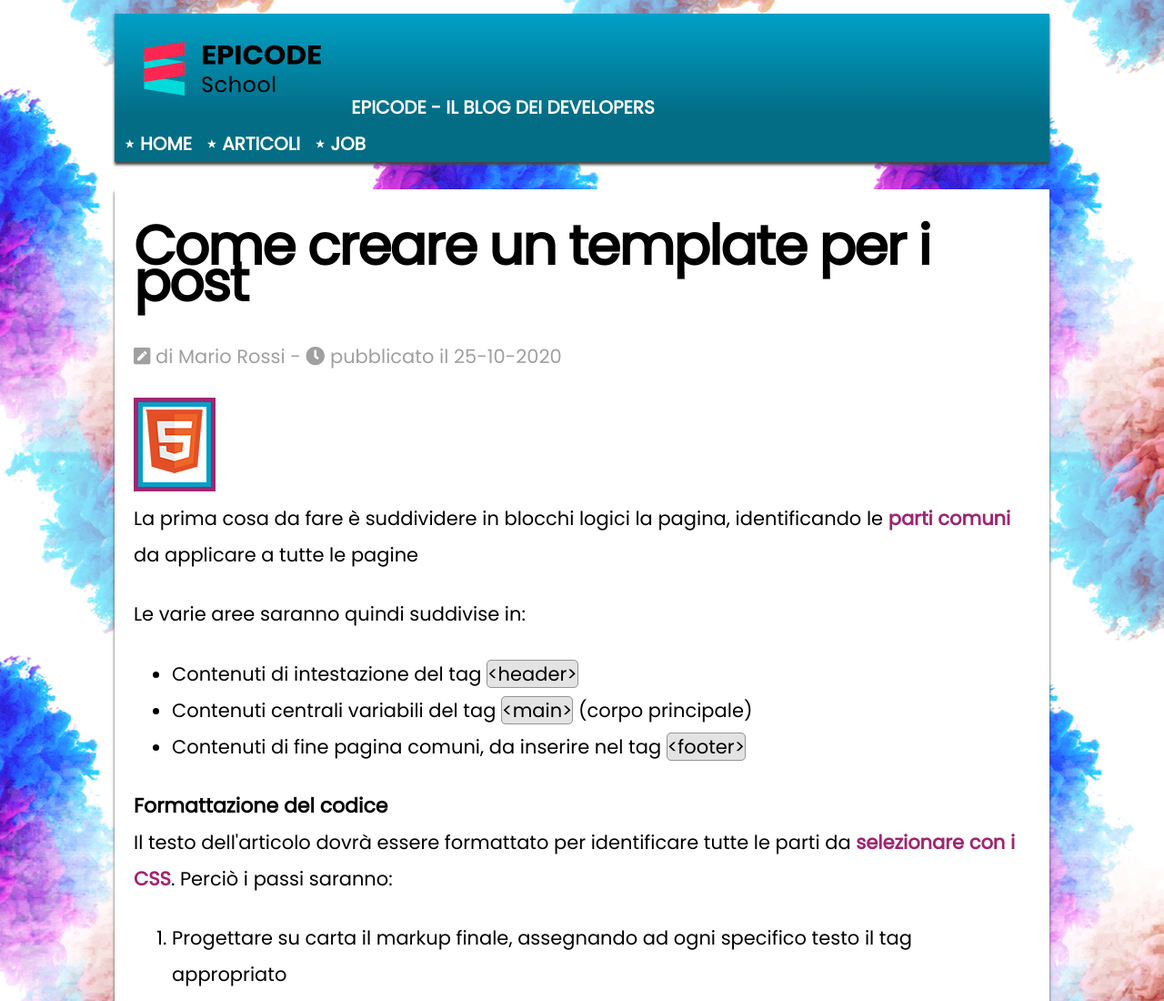
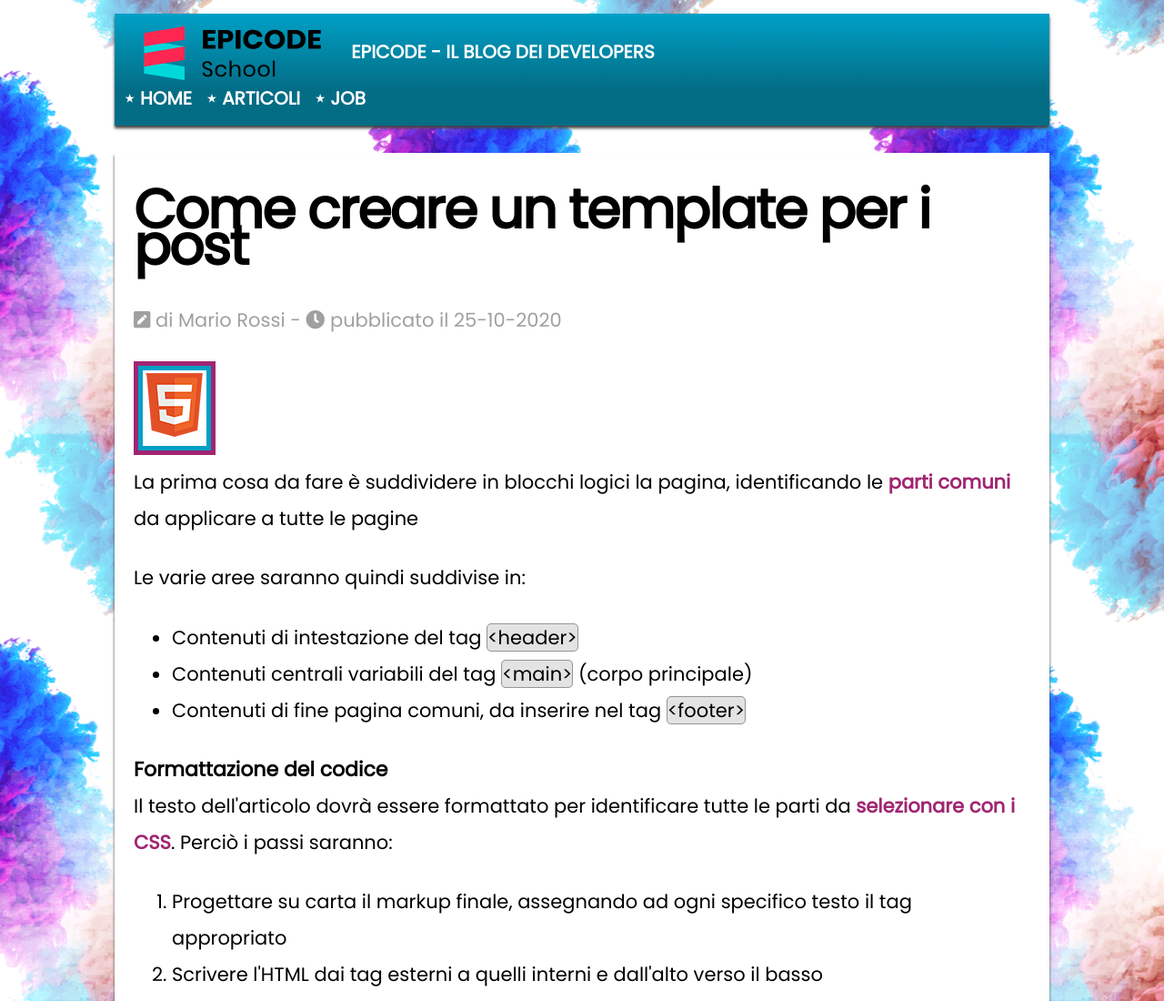
Before and after one commit to danilofumuso/U2.W1.D1, a plain HTML site: page index.html in a window 1280 px wide. Shown: the top 1100 px of the page at 91% size. Drawn offline with Linux system fonts and the light colour scheme.

Commit message:
U2.W1.D1 pratica completed

```diff
--- a/assets/css/style.css
+++ b/assets/css/style.css
@@ -277,15 +277,30 @@ footer a {
 
   header {
     text-align: left;
-    padding: 0rem 0.5rem;
+    padding: 1rem 0.5rem;
   }
 
-  header img {
-    margin-top: 3rem;
+  header > div,
+  header > div img,
+  header > div p {
+    display: inline-block;
+    vertical-align: middle;
   }
 
-  header p {
-    display: inline;
+  header > div {
+    width: 75%;
+  }
+
+  header > div img {
+    margin-bottom: 0;
+  }
+
+  header > div p {
+    margin-bottom: 0;
+  }
+
+  nav {
+    display: inline-block;
   }
 
   table th:nth-child(1) {
```
